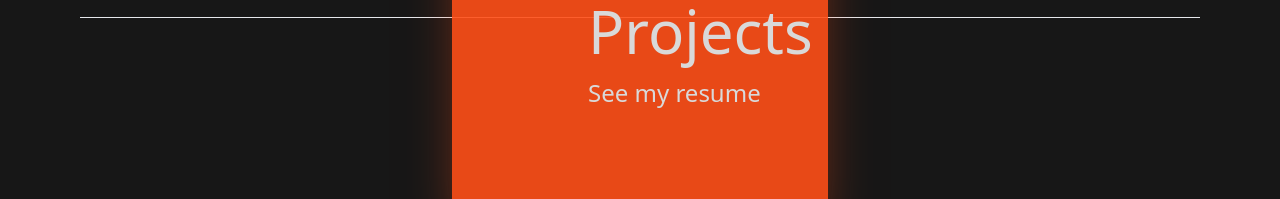
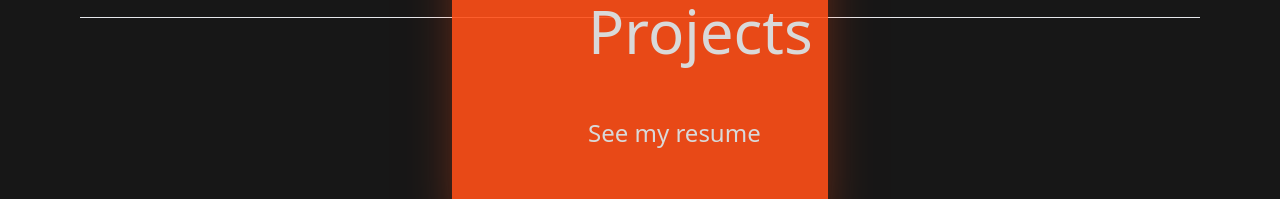
Before and after one commit to mezz01/Portfolio-2025, a Next.js app: page /about in a window 1280 px wide. Both pictures are taken after a click on the button "-- Menu --". Shown: the part 235-434 px from the top of the page. Built offline with nearby package versions, Linux system fonts and the light colour scheme.

Commit message:
set up some seo things

```diff
--- a/app/about/page.jsx
+++ b/app/about/page.jsx
@@ -24,7 +24,7 @@ export default function About() {
                         alt="test"
                     />
             </div>
-            <div className="vertical-line border-l-2 h-[600px] ml-60 pl-10 my-5"> Scroll down</div>
+            <div className="vertical-line border-l-2 h-[600px] ml-48 md:ml-60 pl-10 my-5"> Scroll down</div>
             <div className="flex flex-col justify-center items-center lg:items-start h-full gap-5 lg:flex-row  mt-20 mx-6 mb-20">
                 <p className="text-2xl underline decoration-BrandPurple font-semibold lg:w-1/12 grow-0" >2019</p>
                     <Image
--- a/app/layout.js
+++ b/app/layout.js
@@ -4,8 +4,8 @@ import { Inter, Climate_Crisis } from 'next/font/google'
 import Footer from "@/components/footer";
 
 export const metadata = {
-  title: "Create Next App",
-  description: "Generated by create next app",
+  title: "Mezzat Mohamed Amine",
+  description: "Mezzat portfolio website, I am a web developer with an eye on design",
 };
 
 export default function RootLayout({ children }) {
--- a/components/menu-button.jsx
+++ b/components/menu-button.jsx
@@ -25,7 +25,7 @@ export default function Button(){
                     <li><Link href="/about"><button  className="text-6xl mx-4 pt-4 lg:mx-9 hover:scale-110 hover:line-through duration-150  ease-in-out" onClick={() => {Toggle()}}>About</button></Link></li>
                     <li><Link href="/contact"><button  className="text-6xl mx-4 pt-4 lg:mx-9 hover:scale-110 hover:line-through duration-150  ease-in-out" onClick={() => {Toggle()}}>Contact</button></Link></li>
                     <li><Link href="/projects"><button  className="text-6xl mx-4 pt-4 lg:mx-9 hover:scale-110 hover:line-through duration-150  ease-in-out" onClick={() => {Toggle()}}>Projects</button></Link></li>
-                    <li><Link href="/about"><button  className="text-2xl mx-4 pt-4 lg:mx-9 hover:scale-110 hover:underline duration-150  ease-in-out" onClick={() => {Toggle()}}>See my resume</button></Link></li>
+                    <li><Link href="/about"><button  className="text-2xl mx-4 pt-4 mt-10 lg:mx-9 hover:scale-110 hover:underline duration-150  ease-in-out" onClick={() => {Toggle()}}>See my resume</button></Link></li>
                 </ul>
             </motion.div>
         </div>
```
